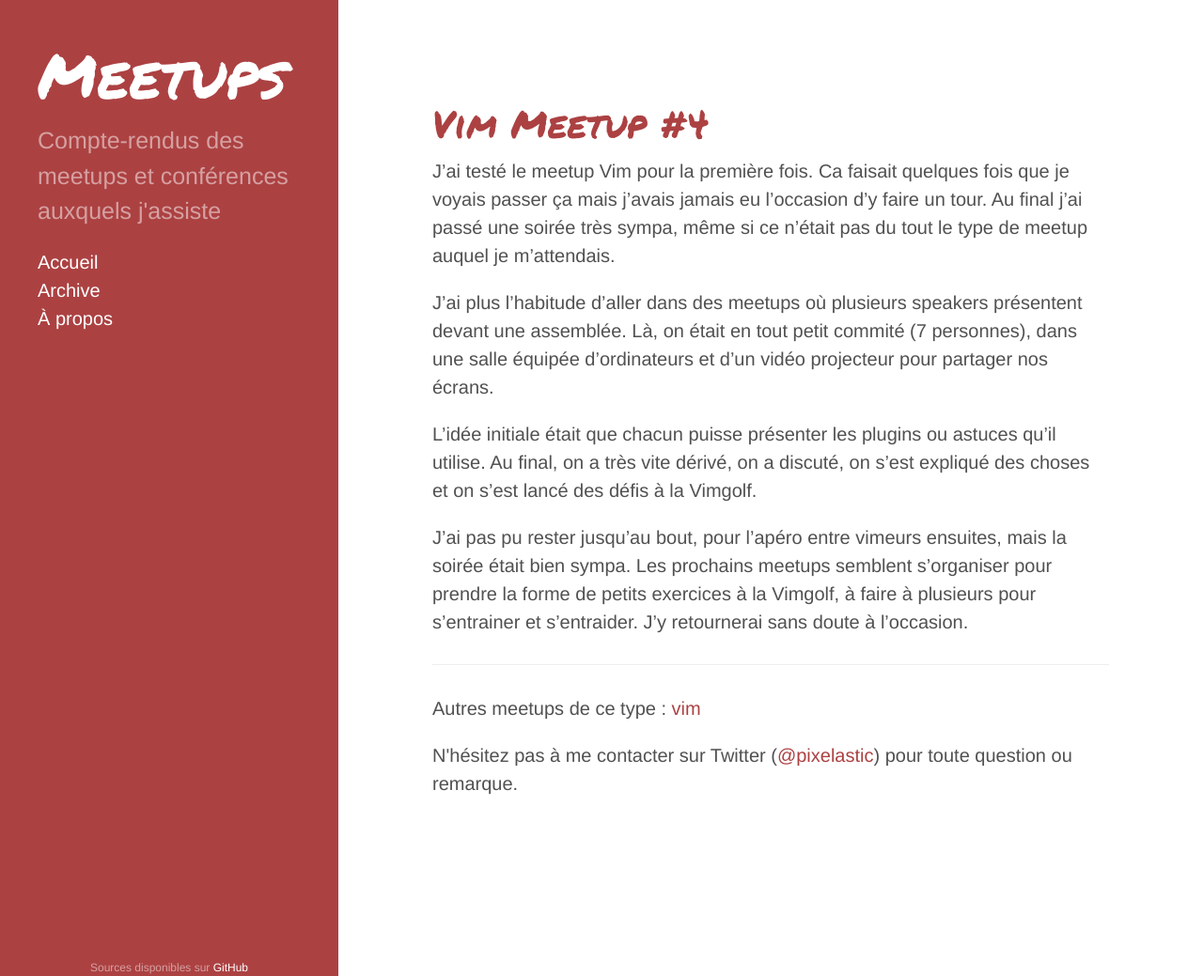
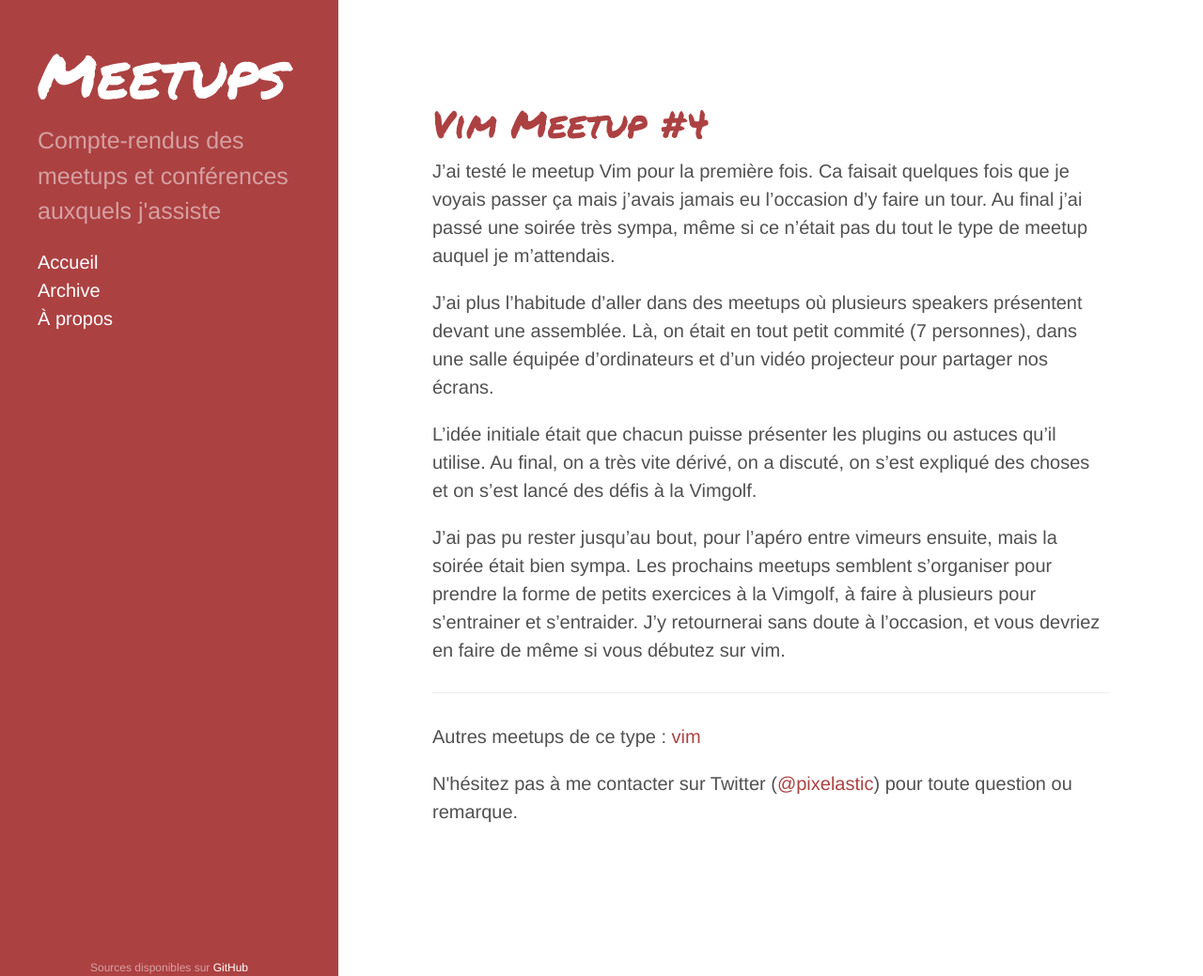
Before and after one commit to pixelastic/meetups.pixelastic.com, a Jekyll site: the page built from _posts/2014-10-27-vim-meetup-4.md, in a window 1280 px wide and 1039 px high. Shown: the whole window at 94% size. Built offline with Jekyll 4.4.1, drawn with Linux system fonts in a browser that asks for light colours; Markdown is read by kramdown in place of the engine named in the settings.

Commit message:
Typo fixing.

```diff
--- a/_posts/2014-10-27-vim-meetup-4.md
+++ b/_posts/2014-10-27-vim-meetup-4.md
@@ -18,7 +18,8 @@
 utilise. Au final, on a très vite dérivé, on a discuté, on s'est expliqué des
 choses et on s'est lancé des défis à la Vimgolf.
 
-J'ai pas pu rester jusqu'au bout, pour l'apéro entre vimeurs ensuites, mais la
+J'ai pas pu rester jusqu'au bout, pour l'apéro entre vimeurs ensuite, mais la
 soirée était bien sympa. Les prochains meetups semblent s'organiser pour
 prendre la forme de petits exercices à la Vimgolf, à faire à plusieurs pour
-s'entrainer et s'entraider. J'y retournerai sans doute à l'occasion.
+s'entrainer et s'entraider. J'y retournerai sans doute à l'occasion, et vous
+devriez en faire de même si vous débutez sur vim.
```
